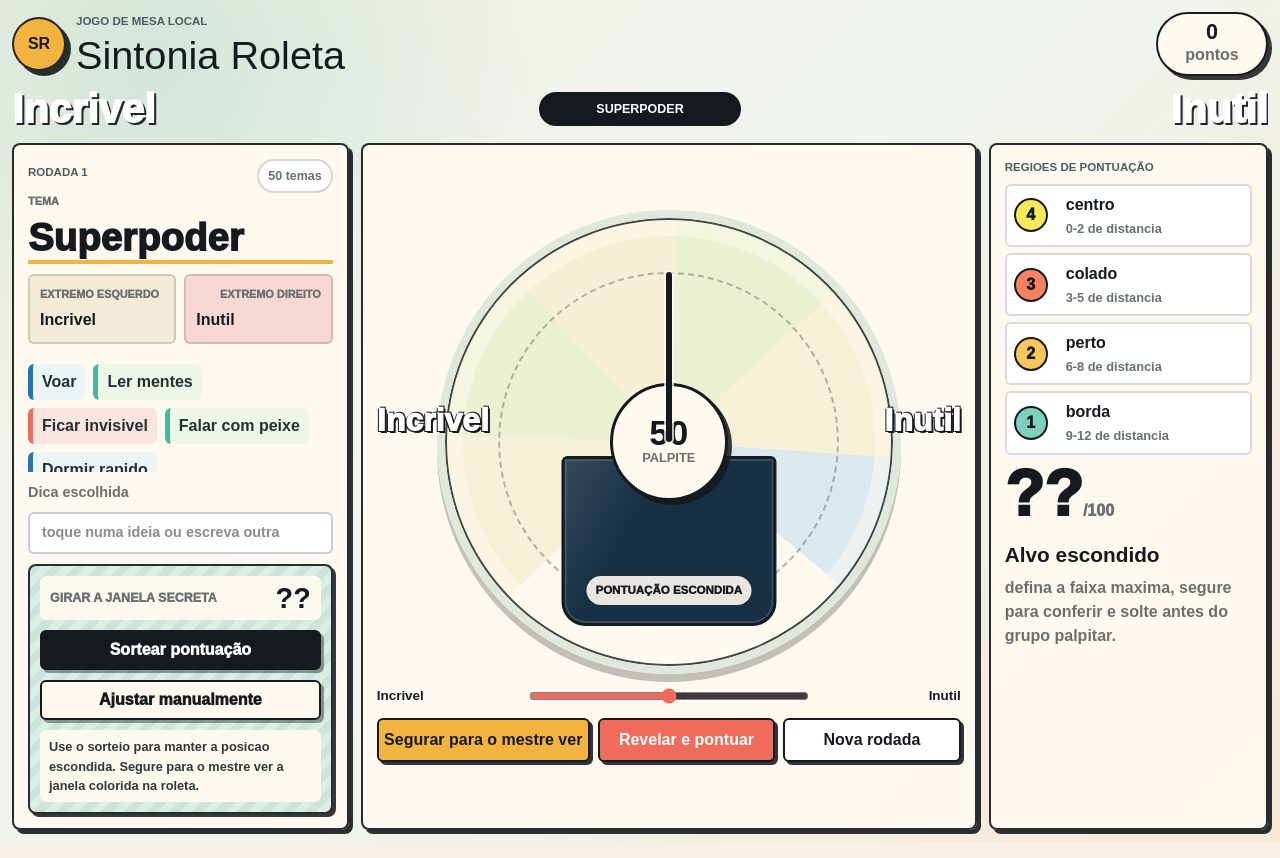
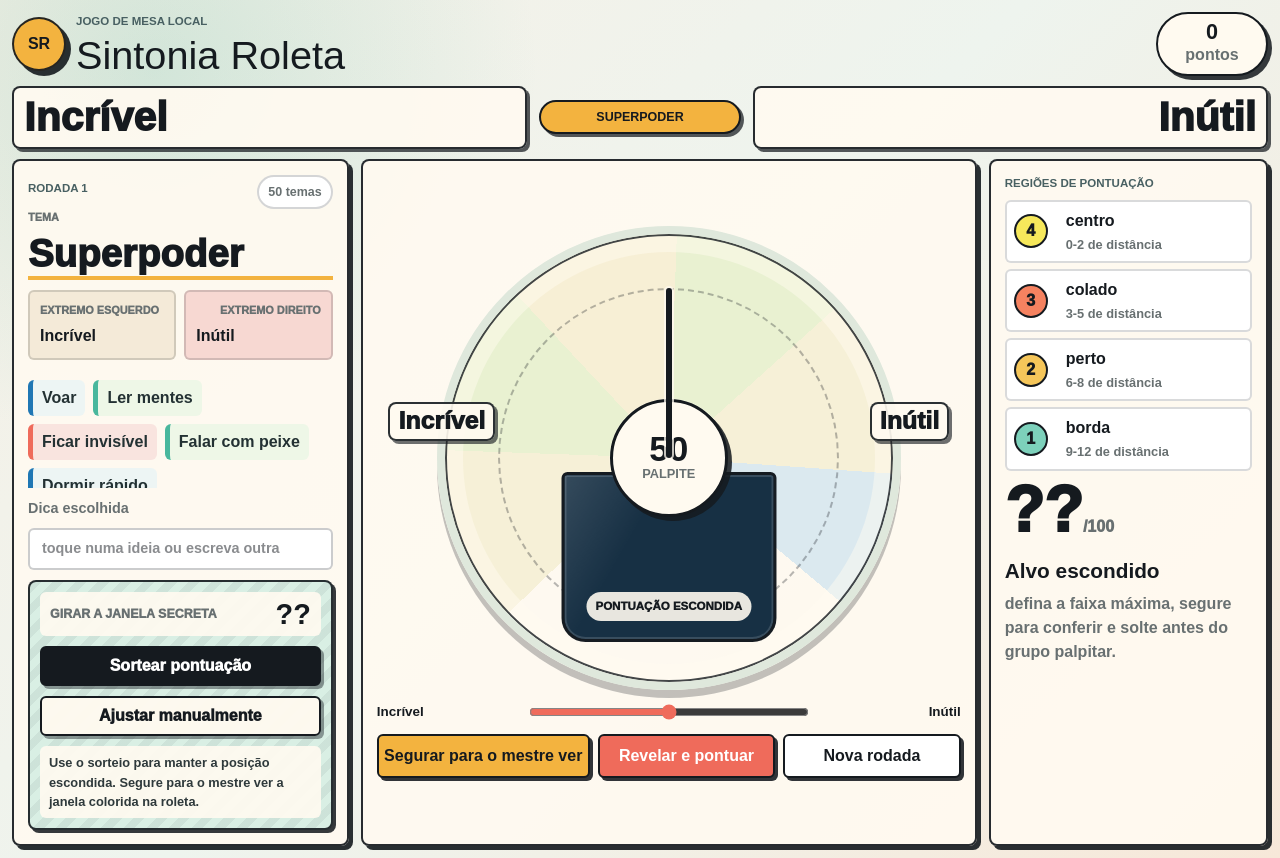
Before and after one commit to thiagwsmaia/sintonia-roleta, a Next.js app: page / in a window 1280 px wide. Built offline with nearby package versions, Linux system fonts and the light colour scheme.

Commit message:
Improve labels and Portuguese text

```diff
--- a/app/globals.css
+++ b/app/globals.css
@@ -172,14 +172,17 @@ h2 {
   display: block;
   width: 100%;
   min-width: 0;
-  border: 0;
-  background: transparent;
-  color: #ffffff;
+  border: 2px solid rgba(21, 26, 31, 0.92);
+  border-radius: 8px;
+  background: rgba(255, 250, 240, 0.92);
+  color: var(--ink);
   font-size: clamp(1.2rem, 3.2vw, 2.6rem);
   font-weight: 950;
   line-height: 0.96;
   outline: none;
-  text-shadow: 2px 2px 0 rgba(21, 26, 31, 0.94);
+  padding: 6px 10px;
+  text-shadow: none;
+  box-shadow: 3px 3px 0 rgba(21, 26, 31, 0.72);
 }
 
 .prompt-strip input:last-child {
@@ -192,8 +195,8 @@ h2 {
   padding: 8px 12px;
   border: 2px solid var(--ink);
   border-radius: 999px;
-  background: var(--ink);
-  color: #ffffff;
+  background: var(--amber);
+  color: var(--ink);
   font-size: 0.78rem;
   font-weight: 900;
   text-align: center;
@@ -455,24 +458,27 @@ h2 {
 .side-label {
   position: absolute;
   z-index: 4;
-  top: 42%;
-  max-width: 150px;
-  color: #ffffff;
-  font-size: clamp(1.25rem, 3vw, 2rem);
+  top: 38%;
+  max-width: min(28%, 150px);
+  padding: 5px 8px;
+  border: 2px solid rgba(21, 26, 31, 0.9);
+  border-radius: 8px;
+  background: rgba(255, 250, 240, 0.9);
+  color: var(--ink);
+  font-size: clamp(0.95rem, 2.2vw, 1.55rem);
   font-weight: 950;
-  line-height: 0.95;
-  text-shadow:
-    2px 2px 0 #151a1f,
-    -1px 1px 0 #151a1f,
-    1px -1px 0 #151a1f;
+  line-height: 1;
+  overflow-wrap: anywhere;
+  text-shadow: none;
+  box-shadow: 3px 3px 0 rgba(21, 26, 31, 0.62);
 }
 
 .left-label {
-  left: 0;
+  left: 2%;
 }
 
 .right-label {
-  right: 0;
+  right: 2%;
   text-align: right;
 }
 
--- a/app/page.tsx
+++ b/app/page.tsx
@@ -15,56 +15,56 @@ type Round = {
 };
 
 const cards: Card[] = [
-  { theme: "Filme", left: "Filme bom", right: "Filme ruim", ideas: ["Titanic", "Velozes e Furiosos 9", "Shrek", "Cats", "Barbie", "Crepusculo"] },
-  { theme: "Traicao", left: "Quase nada", right: "Imperdoavel", ideas: ["Curtir foto antiga", "Apagar conversa", "Beijar outra pessoa", "Ter app de namoro", "Mentir sobre rolê", "Dormir na casa do ex"] },
-  { theme: "Vergonha alheia", left: "Fofo", right: "Sumir da cidade", ideas: ["Mandar audio errado", "Cair na festa", "Chamar a professora de mãe", "Dançar sozinho", "Errar parabens", "Falar alto no cinema"] },
-  { theme: "Gasto sem noção", left: "Investimento", right: "Falencia emocional", ideas: ["Delivery caro", "Skin de jogo", "Ingresso VIP", "Air fryer nova", "Curso que nunca abre", "Uber de 3 quadras"] },
-  { theme: "Crime contra amizade", left: "Perdoavel", right: "Fim do grupo", ideas: ["Demorar pra responder", "Furar rolê", "Ver episodio sem a pessoa", "Vazar segredo", "Sumir no aniversario", "Nao defender no grupo"] },
-  { theme: "Maturidade", left: "Ainda caos", right: "Adulto premium", ideas: ["Lavar louça na hora", "Pedir desculpa direito", "Guardar dinheiro", "Marcar medico", "Ler contrato", "Dormir cedo"] },
-  { theme: "Drama de familia", left: "Tranquilo", right: "Ceia cancelada", ideas: ["Opinar no cabelo", "Comparar primos", "Falar de politica", "Perguntar namoro", "Criticar comida", "Lembrar heranca"] },
-  { theme: "Coragem", left: "Medinho", right: "Sem amor a vida", ideas: ["Cantar karaoke", "Pedir aumento", "Mandar mensagem pro crush", "Fazer stand-up", "Pular de paraquedas", "Cortar o cabelo radical"] },
-  { theme: "Comida", left: "Delicia", right: "Crime culinario", ideas: ["Pizza de abacaxi", "Sushi quente", "Ketchup na pizza", "Strogonoff", "Feijao doce", "Queijo em tudo"] },
+  { theme: "Filme", left: "Filme bom", right: "Filme ruim", ideas: ["Titanic", "Velozes e Furiosos 9", "Shrek", "Cats", "Barbie", "Crepúsculo"] },
+  { theme: "Traição", left: "Quase nada", right: "Imperdoável", ideas: ["Curtir foto antiga", "Apagar conversa", "Beijar outra pessoa", "Ter app de namoro", "Mentir sobre rolê", "Dormir na casa do ex"] },
+  { theme: "Vergonha alheia", left: "Fofo", right: "Sumir da cidade", ideas: ["Mandar áudio errado", "Cair na festa", "Chamar a professora de mãe", "Dançar sozinho", "Errar parabéns", "Falar alto no cinema"] },
+  { theme: "Gasto sem noção", left: "Investimento", right: "Falência emocional", ideas: ["Delivery caro", "Skin de jogo", "Ingresso VIP", "Air fryer nova", "Curso que nunca abre", "Uber de 3 quadras"] },
+  { theme: "Crime contra amizade", left: "Perdoável", right: "Fim do grupo", ideas: ["Demorar pra responder", "Furar rolê", "Ver episódio sem a pessoa", "Vazar segredo", "Sumir no aniversário", "Não defender no grupo"] },
+  { theme: "Maturidade", left: "Ainda caos", right: "Adulto premium", ideas: ["Lavar louça na hora", "Pedir desculpa direito", "Guardar dinheiro", "Marcar médico", "Ler contrato", "Dormir cedo"] },
+  { theme: "Drama de família", left: "Tranquilo", right: "Ceia cancelada", ideas: ["Opinar no cabelo", "Comparar primos", "Falar de política", "Perguntar namoro", "Criticar comida", "Lembrar herança"] },
+  { theme: "Coragem", left: "Medinho", right: "Sem amor à vida", ideas: ["Cantar karaokê", "Pedir aumento", "Mandar mensagem pro crush", "Fazer stand-up", "Pular de paraquedas", "Cortar o cabelo radical"] },
+  { theme: "Comida", left: "Delícia", right: "Crime culinário", ideas: ["Pizza de abacaxi", "Sushi quente", "Ketchup na pizza", "Strogonoff", "Feijão doce", "Queijo em tudo"] },
   { theme: "Primeiro encontro", left: "Fofo", right: "Alerta vermelho", ideas: ["Levar flor", "Falar do ex", "Dividir conta", "Chegar atrasado", "Escolher cinema", "Pedir casamento"] },
-  { theme: "Mensagem", left: "Educada", right: "Passivo-agressiva", ideas: ["Ok.", "Bom dia sumido", "A gente conversa depois", "Kkk", "Como voce quiser", "Visualizou e sumiu"] },
+  { theme: "Mensagem", left: "Educada", right: "Passivo-agressiva", ideas: ["Ok.", "Bom dia, sumido", "A gente conversa depois", "Kkk", "Como você quiser", "Visualizou e sumiu"] },
   { theme: "Presente", left: "Perfeito", right: "Constrangedor", ideas: ["Livro", "Meia", "Perfume forte", "Vale-presente", "Dinheiro", "Panela"] },
-  { theme: "Musica", left: "Obra-prima", right: "Pular agora", ideas: ["Evidencias", "Baby Shark", "Anitta", "Bohemian Rhapsody", "Pagode antigo", "Jingle de loja"] },
-  { theme: "Festa", left: "Rolê lendario", right: "Ir embora cedo", ideas: ["Open bar", "Fila enorme", "DJ bom", "Som estourado", "Ex no local", "Sem banheiro"] },
-  { theme: "Pessoa famosa", left: "Querida", right: "Cancelavel", ideas: ["Keanu Reeves", "Neymar", "Taylor Swift", "Elon Musk", "Influencer fitness", "Apresentador antigo"] },
+  { theme: "Música", left: "Obra-prima", right: "Pular agora", ideas: ["Evidências", "Baby Shark", "Anitta", "Bohemian Rhapsody", "Pagode antigo", "Jingle de loja"] },
+  { theme: "Festa", left: "Rolê lendário", right: "Ir embora cedo", ideas: ["Open bar", "Fila enorme", "DJ bom", "Som estourado", "Ex no local", "Sem banheiro"] },
+  { theme: "Pessoa famosa", left: "Querida", right: "Cancelável", ideas: ["Keanu Reeves", "Neymar", "Taylor Swift", "Elon Musk", "Influencer fitness", "Apresentador antigo"] },
   { theme: "Aplicativo", left: "Essencial", right: "Desinstalar", ideas: ["WhatsApp", "TikTok", "LinkedIn", "Uber", "Tinder", "App de banco"] },
-  { theme: "Superpoder", left: "Incrivel", right: "Inutil", ideas: ["Voar", "Ler mentes", "Ficar invisivel", "Falar com peixe", "Dormir rapido", "Achar controle remoto"] },
-  { theme: "Desculpa", left: "Aceitavel", right: "Ninguem acredita", ideas: ["Transito", "Bateria acabou", "Cachorro comeu", "Dormi sem querer", "Tive reunião", "Esqueci total"] },
-  { theme: "Vilao", left: "Tem razao", right: "Maldade pura", ideas: ["Thanos", "Scar", "Darth Vader", "Coringa", "Miranda Priestly", "Regina George"] },
-  { theme: "Herói", left: "Inspirador", right: "Insuportavel", ideas: ["Batman", "Homem de Ferro", "Superman", "Capitao America", "Shrek", "Harry Potter"] },
-  { theme: "Moda", left: "Estiloso", right: "Nao da", ideas: ["Crocs", "Calça skinny", "Pochete", "Oculos Juliet", "Look all black", "Chinelo com meia"] },
-  { theme: "Casa", left: "Aconchegante", right: "Caotica", ideas: ["Planta na sala", "Louça na pia", "Cheiro de café", "Cama sem lençol", "Banheiro molhado", "Luz branca"] },
-  { theme: "Viagem", left: "Sonho", right: "Perrengue", ideas: ["Praia vazia", "Hostel barato", "Mala perdida", "Chuva todo dia", "Upgrade gratis", "Voo de madrugada"] },
-  { theme: "Trabalho", left: "Profissional", right: "Pedir demissao", ideas: ["Reunião curta", "Chefe no WhatsApp", "Planilha linda", "Feedback surpresa", "Happy hour obrigatorio", "Sistema fora"] },
-  { theme: "Escola", left: "Nostalgia", right: "Trauma", ideas: ["Recreio", "Prova oral", "Educação fisica", "Trabalho em grupo", "Chamada", "Feira de ciencias"] },
-  { theme: "Bebida", left: "Perfeita", right: "Arrependimento", ideas: ["Agua gelada", "Caipirinha", "Energético", "Suco detox", "Cerveja quente", "Cafe sem açucar"] },
+  { theme: "Superpoder", left: "Incrível", right: "Inútil", ideas: ["Voar", "Ler mentes", "Ficar invisível", "Falar com peixe", "Dormir rápido", "Achar controle remoto"] },
+  { theme: "Desculpa", left: "Aceitável", right: "Ninguém acredita", ideas: ["Trânsito", "Bateria acabou", "Cachorro comeu", "Dormi sem querer", "Tive reunião", "Esqueci total"] },
+  { theme: "Vilão", left: "Tem razão", right: "Maldade pura", ideas: ["Thanos", "Scar", "Darth Vader", "Coringa", "Miranda Priestly", "Regina George"] },
+  { theme: "Herói", left: "Inspirador", right: "Insuportável", ideas: ["Batman", "Homem de Ferro", "Superman", "Capitão América", "Shrek", "Harry Potter"] },
+  { theme: "Moda", left: "Estiloso", right: "Não dá", ideas: ["Crocs", "Calça skinny", "Pochete", "Óculos Juliet", "Look all black", "Chinelo com meia"] },
+  { theme: "Casa", left: "Aconchegante", right: "Caótica", ideas: ["Planta na sala", "Louça na pia", "Cheiro de café", "Cama sem lençol", "Banheiro molhado", "Luz branca"] },
+  { theme: "Viagem", left: "Sonho", right: "Perrengue", ideas: ["Praia vazia", "Hostel barato", "Mala perdida", "Chuva todo dia", "Upgrade grátis", "Voo de madrugada"] },
+  { theme: "Trabalho", left: "Profissional", right: "Pedir demissão", ideas: ["Reunião curta", "Chefe no WhatsApp", "Planilha linda", "Feedback surpresa", "Happy hour obrigatório", "Sistema fora"] },
+  { theme: "Escola", left: "Nostalgia", right: "Trauma", ideas: ["Recreio", "Prova oral", "Educação física", "Trabalho em grupo", "Chamada", "Feira de ciências"] },
+  { theme: "Bebida", left: "Perfeita", right: "Arrependimento", ideas: ["Água gelada", "Caipirinha", "Energético", "Suco detox", "Cerveja quente", "Café sem açúcar"] },
   { theme: "Animal de estimação", left: "Anjo", right: "Terror da casa", ideas: ["Dormir no colo", "Comer chinelo", "Derrubar vaso", "Pedir carinho", "Latir 3h", "Roubar comida"] },
-  { theme: "Reality show", left: "Entretenimento puro", right: "Vergonha nacional", ideas: ["BBB treta", "Prova de resistencia", "Casal fake", "Votação surpresa", "Barraco ao vivo", "Eliminação injusta"] },
-  { theme: "Esporte", left: "Lindo de ver", right: "Sofrimento", ideas: ["Gol no final", "VAR", "Penalty perdido", "Virada historica", "0 a 0", "Torcida cantando"] },
-  { theme: "Tecnologia", left: "Revolucionaria", right: "So complica", ideas: ["Pix", "Senha facial", "Chatbot", "Smartwatch", "Geladeira smart", "Atualização obrigatoria"] },
-  { theme: "Grupo de WhatsApp", left: "Util", right: "Silenciar pra sempre", ideas: ["Grupo da familia", "Grupo do predio", "Memes", "Bom dia com flor", "Audio de 5 min", "Aviso importante"] },
-  { theme: "Transporte", left: "Confortavel", right: "Teste de paciencia", ideas: ["Metro vazio", "Onibus lotado", "Carona boa", "Moto app", "Voo com criança", "Trem atrasado"] },
-  { theme: "Banheiro publico", left: "Aceitavel", right: "Zona de guerra", ideas: ["Shopping", "Posto de estrada", "Aeroporto", "Bar lotado", "Praia", "Casa de amigo"] },
-  { theme: "Cafe da manha", left: "Perfeito", right: "Triste", ideas: ["Pão quente", "Fruta", "Cereal murcho", "Cafe frio", "Hotel buffet", "Bolacha agua e sal"] },
-  { theme: "Mentira", left: "Inofensiva", right: "Muito grave", ideas: ["Gostei do presente", "Ja estou chegando", "Li os termos", "Estou bem", "Nao vi sua mensagem", "Nunca fiz isso"] },
+  { theme: "Reality show", left: "Entretenimento puro", right: "Vergonha nacional", ideas: ["BBB treta", "Prova de resistência", "Casal fake", "Votação surpresa", "Barraco ao vivo", "Eliminação injusta"] },
+  { theme: "Esporte", left: "Lindo de ver", right: "Sofrimento", ideas: ["Gol no final", "VAR", "Pênalti perdido", "Virada histórica", "0 a 0", "Torcida cantando"] },
+  { theme: "Tecnologia", left: "Revolucionária", right: "Só complica", ideas: ["Pix", "Senha facial", "Chatbot", "Smartwatch", "Geladeira smart", "Atualização obrigatória"] },
+  { theme: "Grupo de WhatsApp", left: "Útil", right: "Silenciar pra sempre", ideas: ["Grupo da família", "Grupo do prédio", "Memes", "Bom dia com flor", "Áudio de 5 min", "Aviso importante"] },
+  { theme: "Transporte", left: "Confortável", right: "Teste de paciência", ideas: ["Metrô vazio", "Ônibus lotado", "Carona boa", "Moto app", "Voo com criança", "Trem atrasado"] },
+  { theme: "Banheiro público", left: "Aceitável", right: "Zona de guerra", ideas: ["Shopping", "Posto de estrada", "Aeroporto", "Bar lotado", "Praia", "Casa de amigo"] },
+  { theme: "Café da manhã", left: "Perfeito", right: "Triste", ideas: ["Pão quente", "Fruta", "Cereal murcho", "Café frio", "Hotel buffet", "Bolacha água e sal"] },
+  { theme: "Mentira", left: "Inofensiva", right: "Muito grave", ideas: ["Gostei do presente", "Já estou chegando", "Li os termos", "Estou bem", "Não vi sua mensagem", "Nunca fiz isso"] },
   { theme: "Pix", left: "Justo", right: "Abusivo", ideas: ["R$ 2", "R$ 17,43", "Dividir gasolina", "Cobrar bala", "Conta do date", "Presente coletivo"] },
-  { theme: "Sogra", left: "Parceira", right: "Chefona final", ideas: ["Levar comida", "Opinar na casa", "Ligar todo dia", "Defender voce", "Comparar ex", "Aparecer sem avisar"] },
+  { theme: "Sogra", left: "Parceira", right: "Chefona final", ideas: ["Levar comida", "Opinar na casa", "Ligar todo dia", "Defender você", "Comparar ex", "Aparecer sem avisar"] },
   { theme: "Criança", left: "Uma graça", right: "Caos absoluto", ideas: ["Fantasia fofa", "Birra no mercado", "Pergunta sincera", "Desenho na parede", "Riso contagiante", "Choro no avião"] },
   { theme: "Cabelo", left: "Transformação", right: "Arrependimento", ideas: ["Franja", "Loiro platinado", "Raspar", "Cortar em casa", "Hidratação", "Tinta fantasia"] },
-  { theme: "Academia", left: "Saudavel", right: "Humilhação publica", ideas: ["Esteira", "Agachamento", "Selfie no espelho", "Personal gritando", "Primeira aula", "Esquecer toalha"] },
-  { theme: "Decoracao", left: "Chique", right: "Casa de terror", ideas: ["Luz quente", "Quadro abstrato", "Tapete peludo", "Parede cinza", "Muitos espelhos", "Enfeite de porcelana"] },
+  { theme: "Academia", left: "Saudável", right: "Humilhação pública", ideas: ["Esteira", "Agachamento", "Selfie no espelho", "Personal gritando", "Primeira aula", "Esquecer toalha"] },
+  { theme: "Decoração", left: "Chique", right: "Casa de terror", ideas: ["Luz quente", "Quadro abstrato", "Tapete peludo", "Parede cinza", "Muitos espelhos", "Enfeite de porcelana"] },
   { theme: "Internet antiga", left: "Saudade", right: "Ainda bem que acabou", ideas: ["MSN", "Orkut", "Depoimento", "Lan house", "Foto com glitter", "Corrente de email"] },
   { theme: "Nome de bebê", left: "Lindo", right: "Processo futuro", ideas: ["Alice", "Enzo", "Thor", "Valentina", "Kayky", "Princesa"] },
-  { theme: "Tatuagem", left: "Arte", right: "Laser urgente", ideas: ["Nome do amor", "Frase em ingles", "Estrela", "Pet", "Codigo de barras", "Desenho autoral"] },
-  { theme: "Pedido de desculpas", left: "Maduro", right: "Piorou tudo", ideas: ["Foi mal se voce se ofendeu", "Eu errei", "Mas voce tambem", "Comprei chocolate", "Sumir por dias", "Texto enorme"] },
-  { theme: "Morar junto", left: "Romantico", right: "Teste final", ideas: ["Dividir aluguel", "Louça", "Escolher sofá", "Conta conjunta", "Ronco", "Faxina de domingo"] },
+  { theme: "Tatuagem", left: "Arte", right: "Laser urgente", ideas: ["Nome do amor", "Frase em inglês", "Estrela", "Pet", "Código de barras", "Desenho autoral"] },
+  { theme: "Pedido de desculpas", left: "Maduro", right: "Piorou tudo", ideas: ["Foi mal se você se ofendeu", "Eu errei", "Mas você também", "Comprei chocolate", "Sumir por dias", "Texto enorme"] },
+  { theme: "Morar junto", left: "Romântico", right: "Teste final", ideas: ["Dividir aluguel", "Louça", "Escolher sofá", "Conta conjunta", "Ronco", "Faxina de domingo"] },
   { theme: "Objeto perdido", left: "Tanto faz", right: "Desespero", ideas: ["Caneta", "Chave", "Celular", "Documento", "Fone esquerdo", "Aliança"] },
-  { theme: "Cheiro", left: "Maravilhoso", right: "Evacuar", ideas: ["Pão assando", "Gasolina", "Perfume doce", "Chulé", "Chuva", "Comida no microondas"] },
-  { theme: "Som", left: "Agradavel", right: "Insuportavel", ideas: ["Chuva", "Unha no quadro", "Notificação", "Risada alta", "Obra cedo", "Pipoca estourando"] },
-  { theme: "Habilidade social", left: "Carismatico", right: "Sem condição", ideas: ["Puxar assunto", "Cortar alguem", "Dar feedback", "Fazer brinde", "Sair sem despedir", "Lembrar nome"] },
+  { theme: "Cheiro", left: "Maravilhoso", right: "Evacuar", ideas: ["Pão assando", "Gasolina", "Perfume doce", "Chulé", "Chuva", "Comida no micro-ondas"] },
+  { theme: "Som", left: "Agradável", right: "Insuportável", ideas: ["Chuva", "Unha no quadro", "Notificação", "Risada alta", "Obra cedo", "Pipoca estourando"] },
+  { theme: "Habilidade social", left: "Carismático", right: "Sem condição", ideas: ["Puxar assunto", "Cortar alguém", "Dar feedback", "Fazer brinde", "Sair sem despedir", "Lembrar nome"] },
 ];
 
 const scoreBands = [
@@ -188,7 +188,7 @@ export default function Home() {
             <p className="eyebrow">jogo de mesa local</p>
             <h1>Sintonia Roleta</h1>
           </div>
-          <div className="score-pill" aria-label={`Pontuacao total ${score}`}>
+          <div className="score-pill" aria-label={`Pontuação total ${score}`}>
             <span>{score}</span>
             pontos
           </div>
@@ -285,7 +285,7 @@ export default function Home() {
               </button>
               {manualTargetOpen ? (
                 <input
-                  aria-label="Definir centro da pontuacao maxima"
+                aria-label="Definir centro da pontuação máxima"
                   type="range"
                   min="6"
                   max="94"
@@ -295,7 +295,7 @@ export default function Home() {
                 />
               ) : null}
               <small>
-                Use o sorteio para manter a posicao escondida. Segure para o
+                Use o sorteio para manter a posição escondida. Segure para o
                 mestre ver a janela colorida na roleta.
               </small>
             </div>
@@ -362,13 +362,13 @@ export default function Home() {
           </section>
 
           <aside className="result-panel">
-            <p className="eyebrow">regioes de pontuação</p>
+            <p className="eyebrow">regiões de pontuação</p>
             <div className="score-bands">
               {scoreBands.map((band) => (
                 <div className={`score-band band-${band.points}`} key={band.points}>
                   <strong>{band.points}</strong>
                   <span>{band.label}</span>
-                  <small>{band.range} de distancia</small>
+                  <small>{band.range} de distância</small>
                 </div>
               ))}
             </div>
@@ -385,7 +385,7 @@ export default function Home() {
               ) : (
                 <>
                   <strong>{peeking ? "O mestre esta vendo" : "Alvo escondido"}</strong>
-                  <span>defina a faixa maxima, segure para conferir e solte antes do grupo palpitar.</span>
+                  <span>defina a faixa máxima, segure para conferir e solte antes do grupo palpitar.</span>
                 </>
               )}
             </div>
@@ -399,7 +399,7 @@ export default function Home() {
       <section className="rules-band" aria-label="Fluxo da rodada">
         <div>
           <span>1</span>
-          <p>O mestre escolhe onde fica a faixa maxima e prepara a dica.</p>
+          <p>O mestre escolhe onde fica a faixa máxima e prepara a dica.</p>
         </div>
         <div>
           <span>2</span>
```
Also changed, not shown: 2 other files (tests, documents, lock files or other folders).
